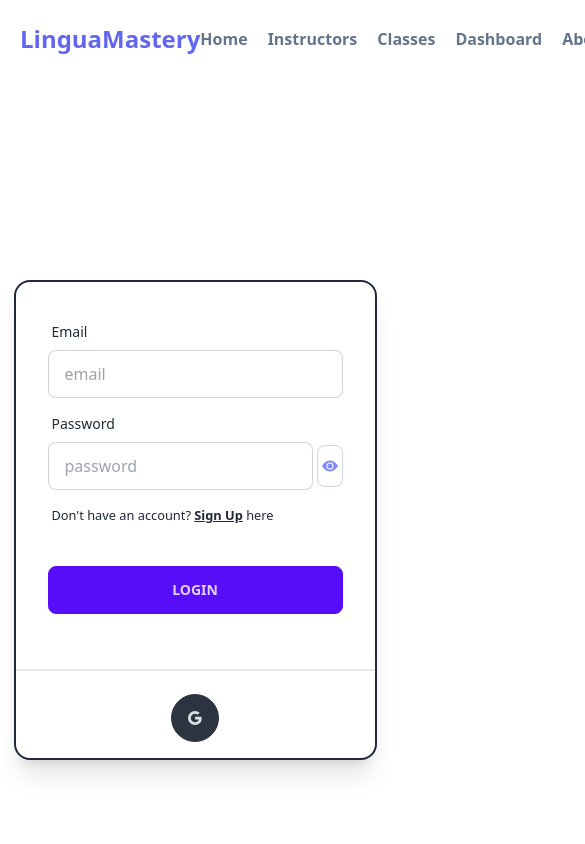
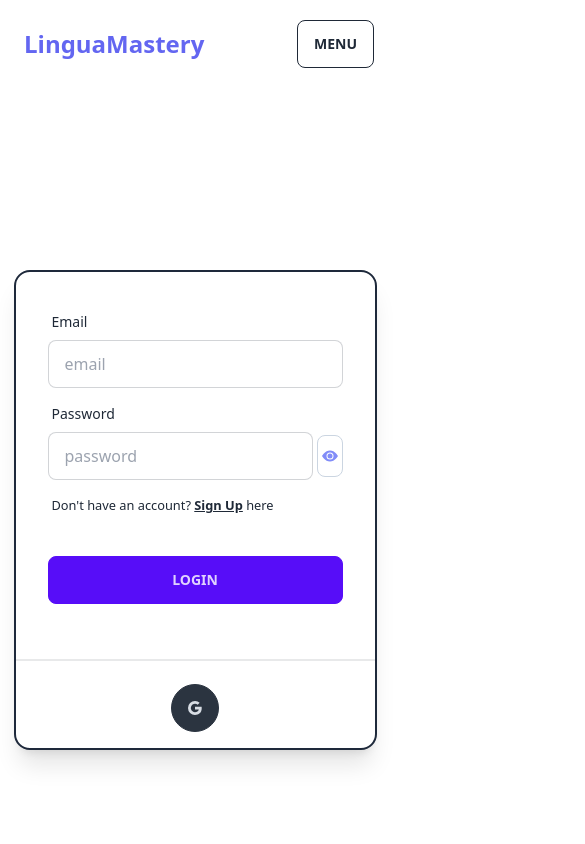
Before and after one commit to abid365/linguamastery-fullstack-project, a React (Vite) app: page /login in a window 390 px wide. Shown: the top 844 px of the page, 585 px wide, since content can reach past the window. Built offline with nearby package versions, Linux system fonts and the light colour scheme; no server answers.

Commit message:
navbar responsive

```diff
--- a/src/Layouts/Home/Home/Home.jsx
+++ b/src/Layouts/Home/Home/Home.jsx
@@ -11,7 +11,7 @@ const Home = () => {
       <div className="grid grid-cols-1 lg:grid-cols-2 items-center">
         {/* 1st column */}
         <div>
-          <h1 className="text-8xl font-extrabold font-sans">
+          <h1 className="lg:text-8xl text-6xl font-extrabold font-sans">
             Best Online<br></br> Language{" "}
             <span className="text-indigo-500">Courses</span>
             <img
--- a/src/Layouts/Home/Popular Class/Popular.jsx
+++ b/src/Layouts/Home/Popular Class/Popular.jsx
@@ -24,7 +24,7 @@ const Popular = () => {
       <p className="text-center mt-2">
         Master the World's Languages with Our Diverse Language Courses!
       </p>
-      <div className="mt-10 mx-auto grid grid-cols-1 gap-4 lg:grid-cols-3 lg:ml-16 ml-7">
+      <div className="mt-10 mx-auto grid grid-cols-1 gap-4 lg:grid-cols-3 lg:ml-16 ml-auto">
         {classes.map(
           (sclass) => (
             <SingleClass
--- a/src/Layouts/Home/Popular Instructors/PopIns.jsx
+++ b/src/Layouts/Home/Popular Instructors/PopIns.jsx
@@ -29,7 +29,7 @@ const PopIns = () => {
             {popIns.map((instructor) => (
               <PopInsTable
                 instructor={instructor}
-                key={instructor.id}
+                key={instructor._id}
               ></PopInsTable>
             ))}
           </table>
--- a/src/Shared/Navbar/NavBar.jsx
+++ b/src/Shared/Navbar/NavBar.jsx
@@ -1,9 +1,11 @@
-import React, { useContext } from "react";
+import React, { useContext, useState } from "react";
 import { Link } from "react-router-dom";
 import { AuthContext } from "../../Providers/AuthProvider";
 import "react-toastify/dist/ReactToastify.css";
 import { ToastContainer, toast } from "react-toastify";
+import { MdOutlineKeyboardArrowDown } from "react-icons/md";
 const NavBar = () => {
+  const [menuOpen, setMenuOpen] = useState(false);
   const { user, logOut } = useContext(AuthContext);
 
   const handleLogOut = () => {
@@ -39,6 +41,10 @@ const NavBar = () => {
       });
   };
 
+  const toggleMenu = () => {
+    setMenuOpen(!menuOpen);
+  };
+
   return (
     <div>
       <ToastContainer
@@ -53,7 +59,7 @@ const NavBar = () => {
         pauseOnHover
         theme="dark"
       />
-      <div className="navbar mb-5 px-5 flex items-center justify-between">
+      <div className="navbar mb-5 px-5 lg:flex lg:items-center lg:justify-between hidden">
         <div className="font-bold text-2xl">
           <Link to="/" className="text-indigo-500">
             LinguaMastery
@@ -75,9 +81,7 @@ const NavBar = () => {
           <Link to="/dashboard" className="text-slate-500 hover:text-slate-700">
             Dashboard
           </Link>
-          <Link to="/about" className="text-slate-500 hover:text-slate-700">
-            About
-          </Link>
+          {/* <Link className="text-slate-500 hover:text-slate-700">About</Link> */}
         </div>
         <div>
           {user ? (
@@ -97,6 +101,46 @@ const NavBar = () => {
           )}
         </div>
       </div>
+      {/* responsive navbar */}
+      <div className="my-5 px-5 w-full ms-1 relative z-50 lg:hidden">
+        <div className="font-bold text-2xl flex justify-between items-center">
+          <div>
+            <Link to="/" className="text-indigo-500">
+              LinguaMastery
+            </Link>
+          </div>
+          <div>
+            <button onClick={toggleMenu} className="btn btn-md btn-outline">
+              Menu
+            </button>
+            {menuOpen && (
+              <ul className="absolute dropdown-content border-2 border-slate-800 menu p-2 right-4 mt-3 shadow bg-base-100 rounded-box w-40 text-center px-6">
+                <li className="my-1">
+                  <Link to="/">Home</Link>
+                </li>
+                <li className=" mb-1">
+                  <Link to="/instructors">Instructors</Link>
+                </li>
+                <li className=" mb-1">
+                  <Link to="/classes">Classes</Link>
+                </li>
+                <li className=" mb-1">
+                  <Link to="/dashboard">Dashboard</Link>
+                </li>
+                {user ? (
+                  <li className=" mb-1">
+                    <Link onClickCapture={handleLogOut}>Log out</Link>
+                  </li>
+                ) : (
+                  <li className=" mb-1 animate-pulse text-green-500">
+                    <Link to="/login">Log in</Link>
+                  </li>
+                )}
+              </ul>
+            )}
+          </div>
+        </div>
+      </div>
     </div>
   );
 };
```
